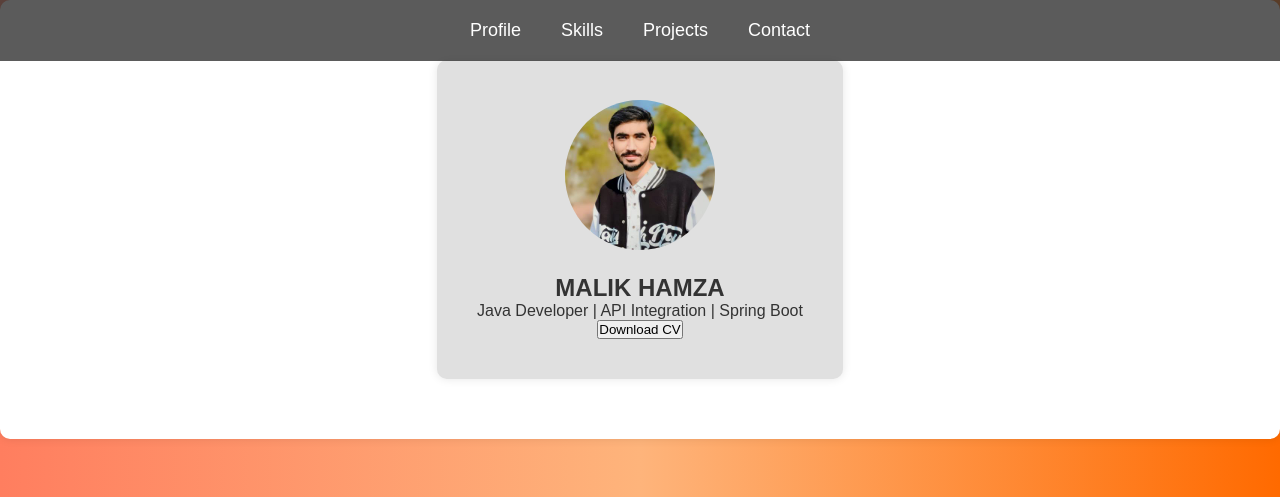
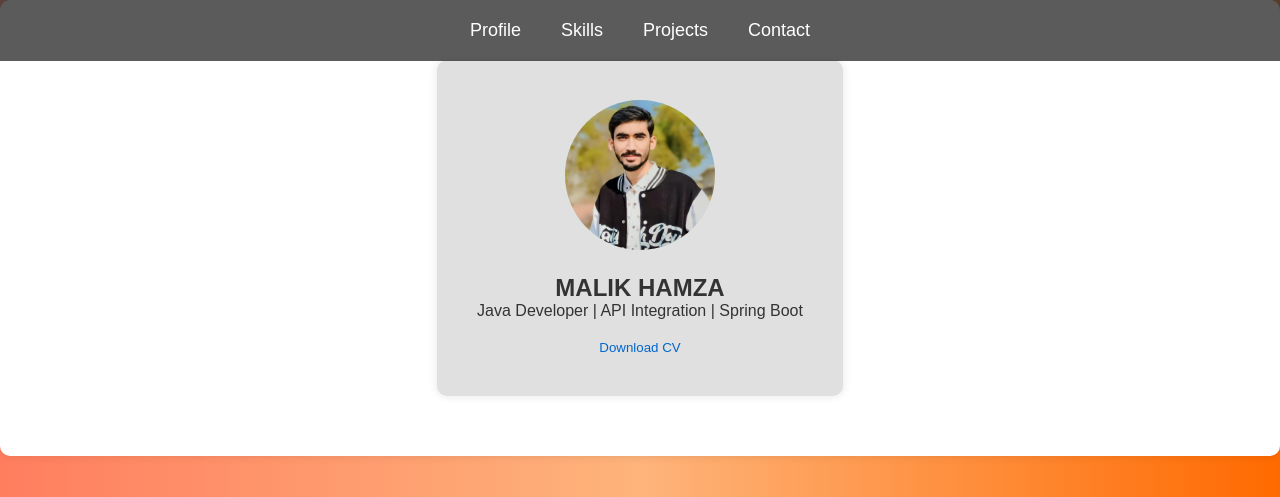
Before and after one commit to hamza123-ai/hamza123-ai.github.io, a plain HTML site: page index.html in a window 1280 px wide. Shown: the top 497 px of the page. Drawn offline with Linux system fonts and the light colour scheme; a script that the page names is missing.

Commit message:
Update portfolio.css

```diff
--- a/portfolio.css
+++ b/portfolio.css
@@ -57,6 +57,20 @@ nav ul li a {
     border-radius: 10px;
     box-shadow: 0 0 10px rgba(0, 0, 0, 0.1);
 }
+
+#profile button {
+    background: transparent;
+    border: none;
+    outline: none;
+    padding-top: 20px;
+    color: rgb(0, 102, 204);
+    cursor: pointer;
+}
+
+#profile button:hover {
+    color: #333;
+}
+
 
 .profile-card {
     display: inline-block;
```
